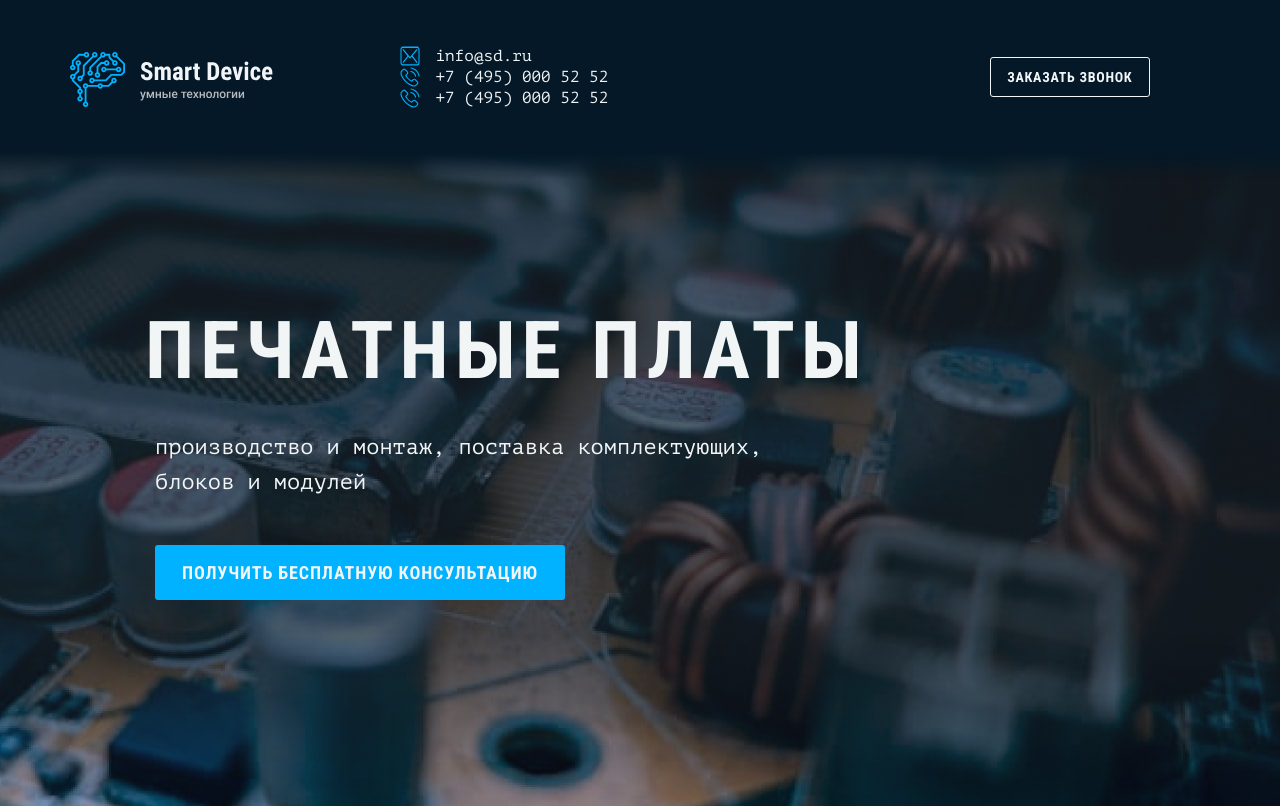
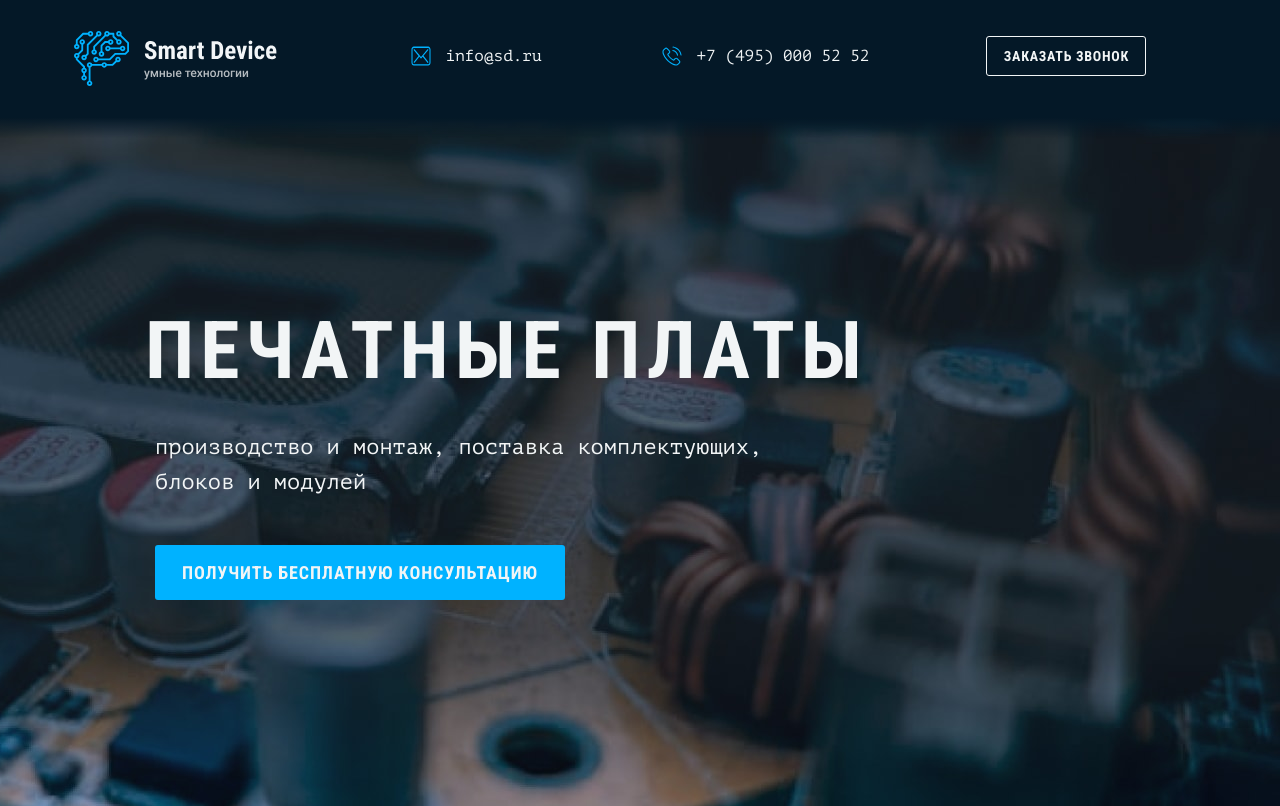
Before and after one commit to aysaY-OvO/Smart-Device, a website: page build/index.html in a window 1280 px wide. Shown: the top 806 px of the page. Drawn offline with Linux system fonts and the light colour scheme.

Commit message:
fix header

```diff
--- a/build/index.html
+++ b/build/index.html
@@ -29,14 +29,6 @@
                     <use class="user-navigation__icon focus-visible" xlink:href="./img/sprite.svg#email"></use>
                   </svg>
                   <span class="user-navigation__text">info@sd.ru</span>
-                </a>
-              </li>
-              <li>
-                <a class="user-navigation__link" href="tel:+74950005252">
-                  <svg width="20" height="20">
-                    <use class="user-navigation__icon focus-visible" xlink:href="./img/sprite.svg#phone"></use>
-                  </svg>
-                  <span class="user-navigation__text">+7 (495) 000 52 52</span>
                 </a>
               </li>
               <li>
```
